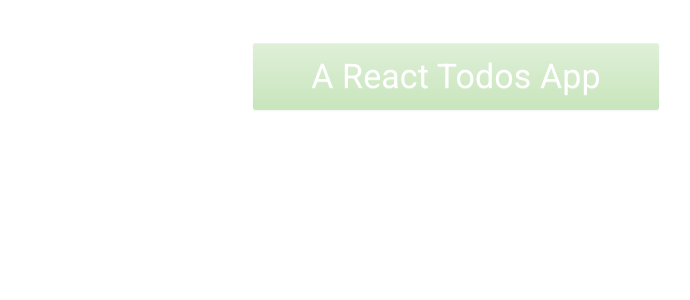
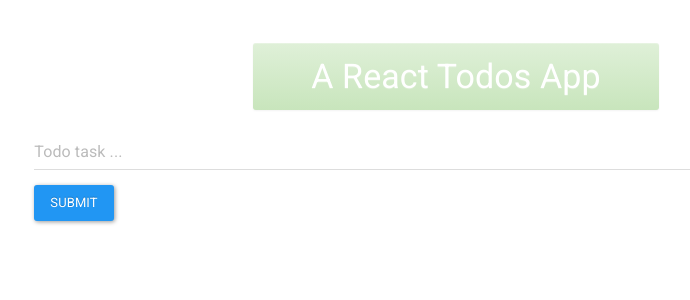
Before and after one commit to nalin-adhikari/todos-app-react-js, a React app: page / in a window 1280 px wide. Shown: the top 300 px of the page, without its empty margins (184-874 px from the left). Built offline with nearby package versions, Linux system fonts and the light colour scheme.

Commit message:
TodoForm class created with html input form.

```diff
--- a/App.jsx
+++ b/App.jsx
@@ -3,7 +3,10 @@
 class App extends React.Component {
    render() {
       return (
-         <Greeting />
+         <div>
+            <Greeting />
+            <TodoForm />
+         </div>
       );
    }
 }
@@ -22,4 +25,25 @@
    }
 }
 
+class TodoForm extends React.Component{
+   render(){
+      return (
+            <div className="row">
+               <div className="col-md-2"></div>
+               <div className="col-md-8">
+                  <form className="form-horizontal">
+                   <div className="form-group">
+                     <div className="col-lg-10">
+                       <input type="text" className="form-control" id="inputEmail" placeholder="Todo task ..." />
+                     </div>
+                   </div>
+                     <button type="submit" className="btn btn-primary">Submit</button>
+                  </form>
+               </div>
+               <div className="col-md-2"></div>
+            </div>
+         );
+   }
+}
+
 export default App;
```
